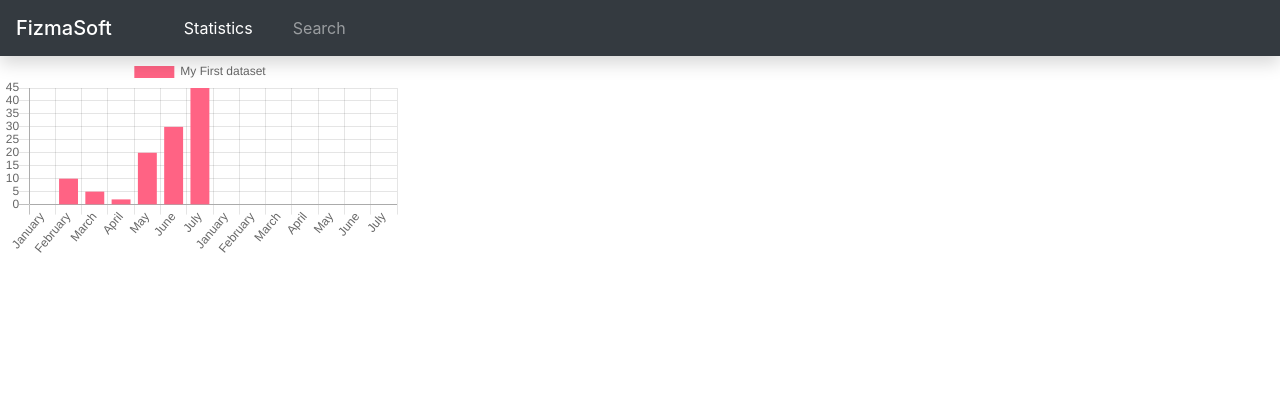
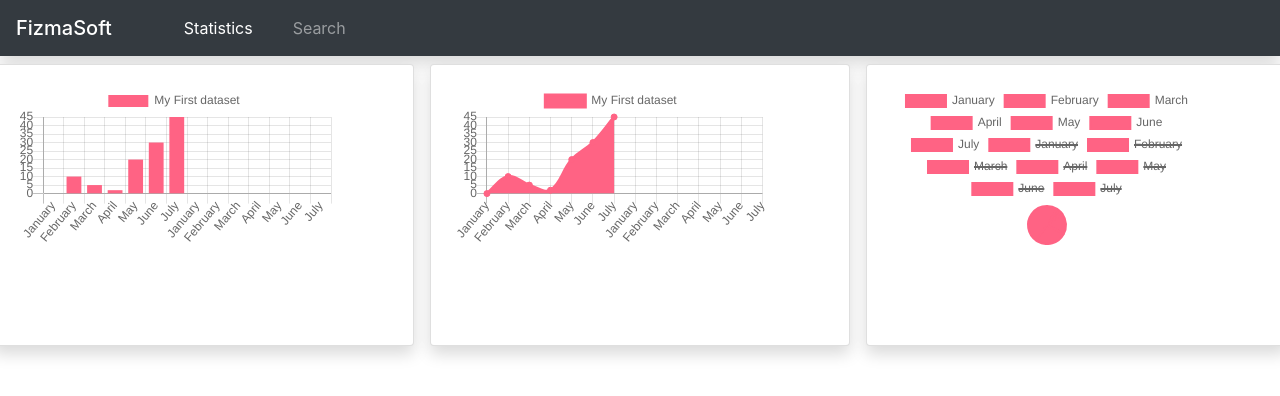
Before and after one commit to dolimovkhumoyun/fs-stats, a React (Create React App) app: page /dashboard in a window 1280 px wide. Shown: the top 396 px of the page. Built offline with nearby package versions, Linux system fonts and the light colour scheme.

Commit message:
Multiple chart access added

```diff
--- a/package.json
+++ b/package.json
@@ -20,6 +20,7 @@
     "react-router-dom": "^5.0.1",
     "react-scripts": "3.0.1",
     "react-toastify": "^5.3.2",
+    "react-web-tabs": "^1.0.1",
     "react-websocket": "^2.0.1",
     "tempusdominus-bootstrap-4": "^5.1.2",
     "websocket": "^1.0.29"
--- a/src/components/Dashborad.jsx
+++ b/src/components/Dashborad.jsx
@@ -1,17 +1,83 @@
 import React, { Component } from "react";
 import NavBar from "./common/navBar";
 // import { Bar } from "react-chartjs-2";
-import BarChart from "./common/barChart";
+// import BarChart from "./common/barChart";
+import { Bar, Line, Pie } from "react-chartjs-2";
+
+import "../index.css";
 
 class Dashboard extends Component {
-  state = {};
+  data = [
+    {
+      labels: [
+        "January",
+        "February",
+        "March",
+        "April",
+        "May",
+        "June",
+        "July",
+        "January",
+        "February",
+        "March",
+        "April",
+        "May",
+        "June",
+        "July"
+      ],
+      datasets: [
+        {
+          label: "My First dataset",
+          backgroundColor: "rgb(255, 99, 132)",
+          borderColor: "rgb(255, 99, 132)",
+          data: [0, 10, 5, 2, 20, 30, 45]
+        }
+      ]
+    }
+  ];
+  state = {
+    charts: [
+      { id: 1, type: "bar", data: this.data[0] },
+      { id: 2, type: "line", data: this.data[0] },
+      { id: 3, type: "pie", data: this.data[0] }
+    ]
+  };
+
+  componentDidMount() {
+    // console.log(this.data[0]);
+  }
+
   render() {
-    const { data } = this.state;
-
+    const { charts } = this.state;
+    console.log(this.state);
     return (
       <React.Fragment>
         <NavBar />
-        <BarChart data={data} options={{ maintainAspectRatio: true }} />
+        <div className="card-deck">
+          {charts.map(chart => (
+            <div key={chart.id} className="card shadow m-2">
+              <div className="card-body ">
+                <div className="bar-container">
+                  {chart.type && chart.type === "bar" ? (
+                    <Bar data={this.data[0]} />
+                  ) : (
+                    ""
+                  )}
+                  {chart.type && chart.type === "line" ? (
+                    <Line data={this.data[0]} />
+                  ) : (
+                    ""
+                  )}
+                  {chart.type && chart.type === "pie" ? (
+                    <Pie data={this.data[0]} />
+                  ) : (
+                    ""
+                  )}
+                </div>
+              </div>
+            </div>
+          ))}
+        </div>
       </React.Fragment>
     );
   }
--- a/src/components/Search.jsx
+++ b/src/components/Search.jsx
@@ -3,11 +3,35 @@ import NavBar from "./common/navBar";
 import SearchBar from "./common/searchBar";
 import Table from "./common/table";
 
+import { Tabs, Tab, TabPanel, TabList } from "react-web-tabs";
+import "react-web-tabs/dist/react-web-tabs.css";
 import "../css/search.css";
+// import ListTabs from "./common/tab";
 
 class Search extends Component {
-  state = {};
+  state = {
+    movies: [],
+    options: [
+      { id: 1, name: "Andijon" },
+      { id: 2, name: "Toshkent" },
+      { id: 3, name: "Farg'ona" },
+      { id: 4, name: "Namangan" },
+      { id: 5, name: "Samarqand" }
+    ],
+    selectedOption: null
+  };
+
+  handleOptionSelect = option => {
+    this.setState({ selectedOption: option });
+  };
+  /* <ListTabs
+                  data={options}
+                  onItemSelect={this.handleOptionSelect}
+                  selectedItem={this.state.selectedOption}
+                /> */
   render() {
+    const { options } = this.state;
+
     return (
       <React.Fragment>
         <NavBar />
@@ -17,9 +41,27 @@ class Search extends Component {
             <SearchBar />
           </div>
 
-          <div className="container col-md-7 ">
-            <h5 className="mt-4">Andijon - 30 </h5>
-            <Table />
+          <div className=" col-md-10 mt-4">
+            <Tabs defaultTab={options[0].id + "t"} vertical>
+              <TabList>
+                {options.map(option => (
+                  <Tab key={option.id} tabFor={option.id + "t"}>
+                    {option.name}
+                  </Tab>
+                ))}
+              </TabList>
+              {options.map(option => (
+                <TabPanel
+                  key={option.id}
+                  tabId={option.id + "t"}
+                  className="mt-4"
+                  style={{ height: "60vh", width: "100vw" }}
+                >
+                  <h5 className="m-4">{option.name}</h5>
+                  <Table />
+                </TabPanel>
+              ))}
+            </Tabs>
           </div>
         </div>
       </React.Fragment>
--- a/src/components/common/barChart.jsx
+++ b/src/components/common/barChart.jsx
@@ -1,44 +1,11 @@
 import React, { Component } from "react";
-import { Bar } from "react-chartjs-2";
 
-import "../../index.css";
 class BarChart extends Component {
-  state = {
-    data: {
-      labels: [
-        "January",
-        "February",
-        "March",
-        "April",
-        "May",
-        "June",
-        "July",
-        "January",
-        "February",
-        "March",
-        "April",
-        "May",
-        "June",
-        "July"
-      ],
-      datasets: [
-        {
-          label: "My First dataset",
-          backgroundColor: "rgb(255, 99, 132)",
-          borderColor: "rgb(255, 99, 132)",
-          data: [0, 10, 5, 2, 20, 30, 45]
-        }
-      ]
-    }
-  };
+  state = {};
   render() {
     // const { data } = this.props;
     const { data } = this.state;
-    return (
-      <div className="bar-container">
-        <Bar data={data} />
-      </div>
-    );
+    return <Bar data={data} />;
   }
 }
 
--- a/src/components/common/form.jsx
+++ b/src/components/common/form.jsx
@@ -153,7 +153,9 @@ class Form extends Component {
 
     return (
       <div className="col-md-12 mt-4">
-        <label htmlFor={name}>{label}</label>
+        <label htmlFor={name}>
+          <strong>{label}</strong>
+        </label>
         <DateTime
           defaultValue={value}
           viewMode="days"
--- a/src/components/common/input.jsx
+++ b/src/components/common/input.jsx
@@ -4,7 +4,7 @@ const Input = ({ name, label, error, ...rest }) => {
   return (
     <div className="form-group col-md-12 ">
       <label htmlFor={name} className="mt-4">
-        {label}
+        <strong>{label} :</strong>
       </label>
       <input name={name} id={name} className="form-control" {...rest} />
       {error && (
--- a/src/components/common/searchBar.jsx
+++ b/src/components/common/searchBar.jsx
@@ -5,17 +5,16 @@ import moment from "moment";
 
 import http from "../../service/httpService";
 import config from "../../service/config.json";
-// import http from "../../service/httpService";
 
 class SearchBar extends Form {
   state = {
     data: { direction: [], carNumber: "" },
     startDate: moment()
       .startOf("day")
-      .format("YYYY:MM:DD HH:mm:ss"),
+      .format("YYYY-MM-DD HH:mm:ss"),
     endDate: moment()
       .endOf("day")
-      .format("YYYY:MM:DD HH:mm:ss"),
+      .format("YYYY-MM-DD HH:mm:ss"),
     errors: {},
     options: []
   };
@@ -58,12 +57,12 @@ class SearchBar extends Form {
           {this.renderSelect("direction", "Direction", options)}
           {this.renderDatePicker(
             "startDate",
-            "Start Date: ",
+            "Start Date : ",
             this.handleStartDateChange
           )}
           {this.renderDatePicker(
             "endDate",
-            "End Date: ",
+            "End Date : ",
             this.handleEndDateChange
           )}
           {this.renderInput(
--- a/src/components/common/select.jsx
+++ b/src/components/common/select.jsx
@@ -3,7 +3,9 @@ import React from "react";
 const Select = ({ name, label, value, error, options, ...rest }) => {
   return (
     <div className="form-group col-md-12">
-      <label htmlFor={name}>{label} </label>
+      <label htmlFor={name}>
+        <strong>{label} :</strong>
+      </label>
       <select
         name={name}
         id={name}
--- /dev/null
+++ b/src/components/common/tab.jsx
@@ -0,0 +1,33 @@
+import React from "react";
+
+const ListTabs = props => {
+  const { data, onItemSelect, selectedItem } = props;
+  return (
+    <div
+      className="nav flex-column nav-pills"
+      id="v-pills-tab"
+      role="tablist"
+      aria-orientation="vertical"
+    >
+      {data.map(option => (
+        <a
+          key={option.id}
+          href={"#" + option.name}
+          aria-controls={option.name}
+          onClick={() => onItemSelect(option.id)}
+          className={
+            option.id === selectedItem ? "nav-link active" : "nav-link"
+          }
+          id="v-pills-profile"
+          data-toggle="pill"
+          aria-selected="true"
+          role="tab"
+        >
+          {option.name}
+        </a>
+      ))}
+    </div>
+  );
+};
+
+export default ListTabs;
--- a/src/components/common/table.jsx
+++ b/src/components/common/table.jsx
@@ -2,7 +2,7 @@ import React from "react";
 
 const Table = () => {
   return (
-    <table className="table table-hover">
+    <table className="table table-hover tab-pane tab-pane  ">
       <thead>
         <tr>
           <th scope="col">#</th>
--- a/src/css/search.css
+++ b/src/css/search.css
@@ -3,7 +3,8 @@
   /* margin-top: 2%; */
 }
 .searchBar {
-  height: 93.1vh;
+  max-height: 100vh;
+  height: 100vh;
   /* width:; */
   /* border: 1px solid red; */
   /* margin-top: 10%; */
--- a/src/index.css
+++ b/src/index.css
@@ -232,8 +232,8 @@ td.rdtYear:hover {
 }
 
 .bar-container {
-  width: 50vh;
-  height: 40vh;
+  width: 40vh;
+  height: 30vh;
 }
 
 .multiselect {
```
Also changed, not shown: 1 other file (tests, documents, lock files or other folders).
